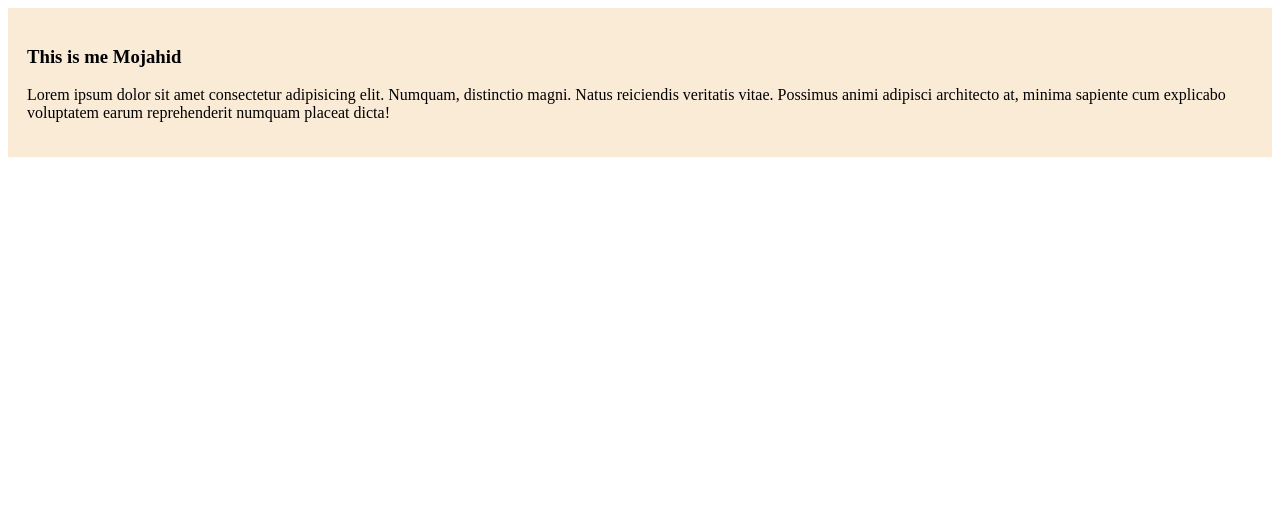
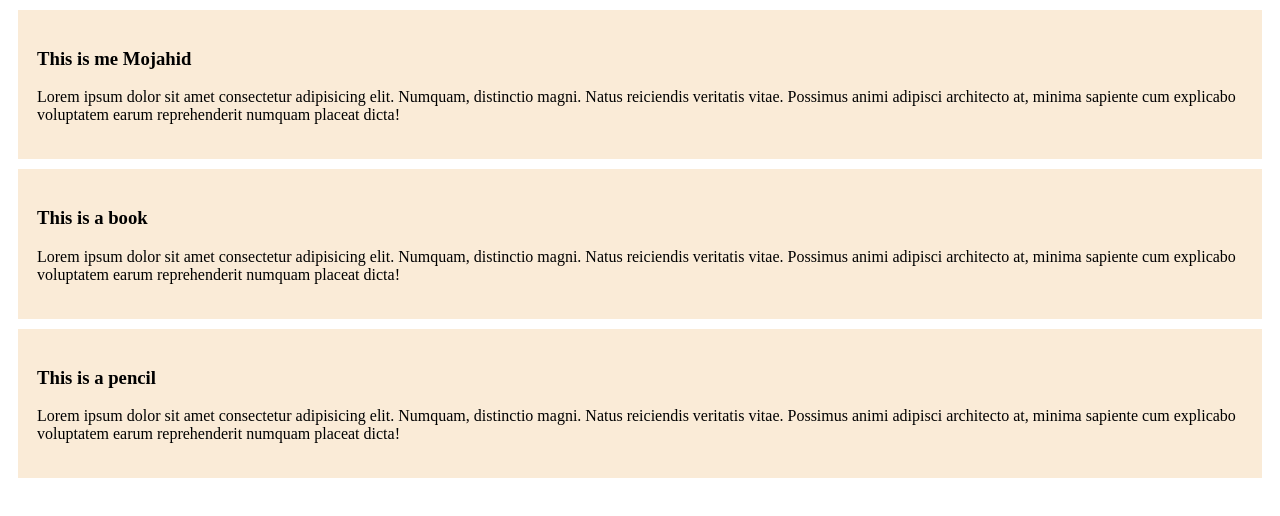
Before and after one commit to MK33-24/mojahid-website, a plain HTML site: page mojahid.html in a window 1280 px wide. Drawn offline with Linux system fonts and the light colour scheme.

Commit message:
added the second and third blog

```diff
--- a/mojahid.html
+++ b/mojahid.html
@@ -11,5 +11,13 @@
         <h3>This is me Mojahid</h3>
         <p>Lorem ipsum dolor sit amet consectetur adipisicing elit. Numquam, distinctio magni. Natus reiciendis veritatis vitae. Possimus animi adipisci architecto at, minima sapiente cum explicabo voluptatem earum reprehenderit numquam placeat dicta!</p>
     </div>
+    <div>
+        <h3>This is a book</h3>
+        <p>Lorem ipsum dolor sit amet consectetur adipisicing elit. Numquam, distinctio magni. Natus reiciendis veritatis vitae. Possimus animi adipisci architecto at, minima sapiente cum explicabo voluptatem earum reprehenderit numquam placeat dicta!</p>
+    </div>
+    <div>
+        <h3>This is a pencil</h3>
+        <p>Lorem ipsum dolor sit amet consectetur adipisicing elit. Numquam, distinctio magni. Natus reiciendis veritatis vitae. Possimus animi adipisci architecto at, minima sapiente cum explicabo voluptatem earum reprehenderit numquam placeat dicta!</p>
+    </div>
 </body>
 </html>
--- a/style/blog.css
+++ b/style/blog.css
@@ -1,4 +1,5 @@
 div{
     background-color:antiquewhite;
     padding: 19px;
+    margin: 10px;
 }
```
